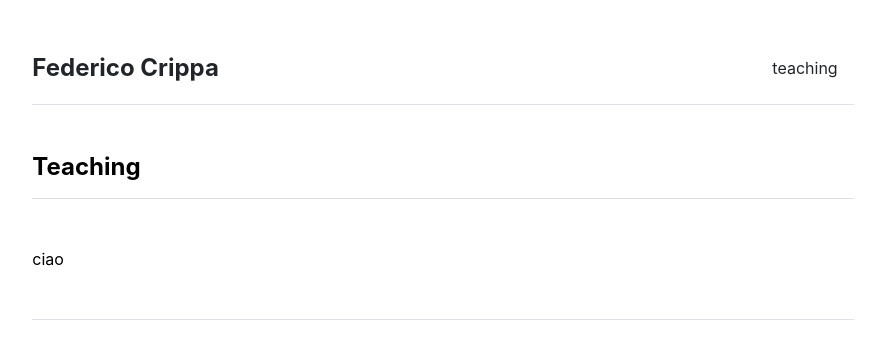
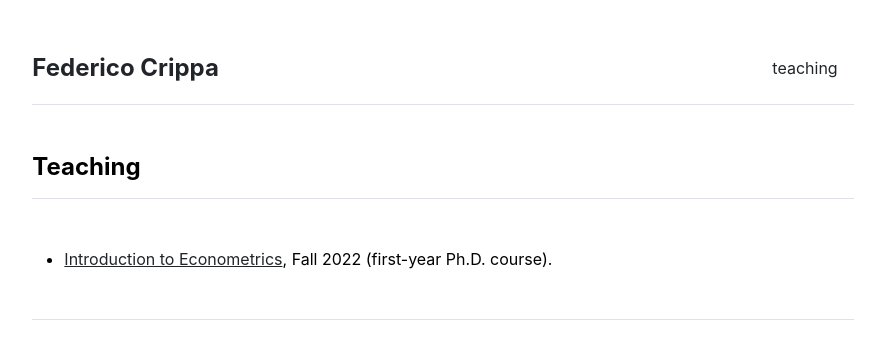
Before and after one commit to fedecrp/fedecrp.github.io, a Jekyll site: the page built from teaching.md, in a window 1280 px wide. Shown: the top 359 px of the page, without its empty margins (197-1082 px from the left). Built offline with Jekyll 4.4.1, drawn with Linux system fonts in a browser that asks for light colours.

Commit message:
Update teaching.html

```diff
--- a/_layouts/teaching.html
+++ b/_layouts/teaching.html
@@ -2,4 +2,8 @@
 layout: default
 ---
 <h4 class="fw-bold border-bottom pb-3 mb-5">Teaching</h4>
-ciao
+<ul>
+  <li>
+    <a href="https://faculty.wcas.northwestern.edu/cfm754/480_f22_syllabus.pdf" target="_blank">Introduction to Econometrics</a>, Fall 2022 (first-year Ph.D. course).
+  </li>
+</ul>
```
